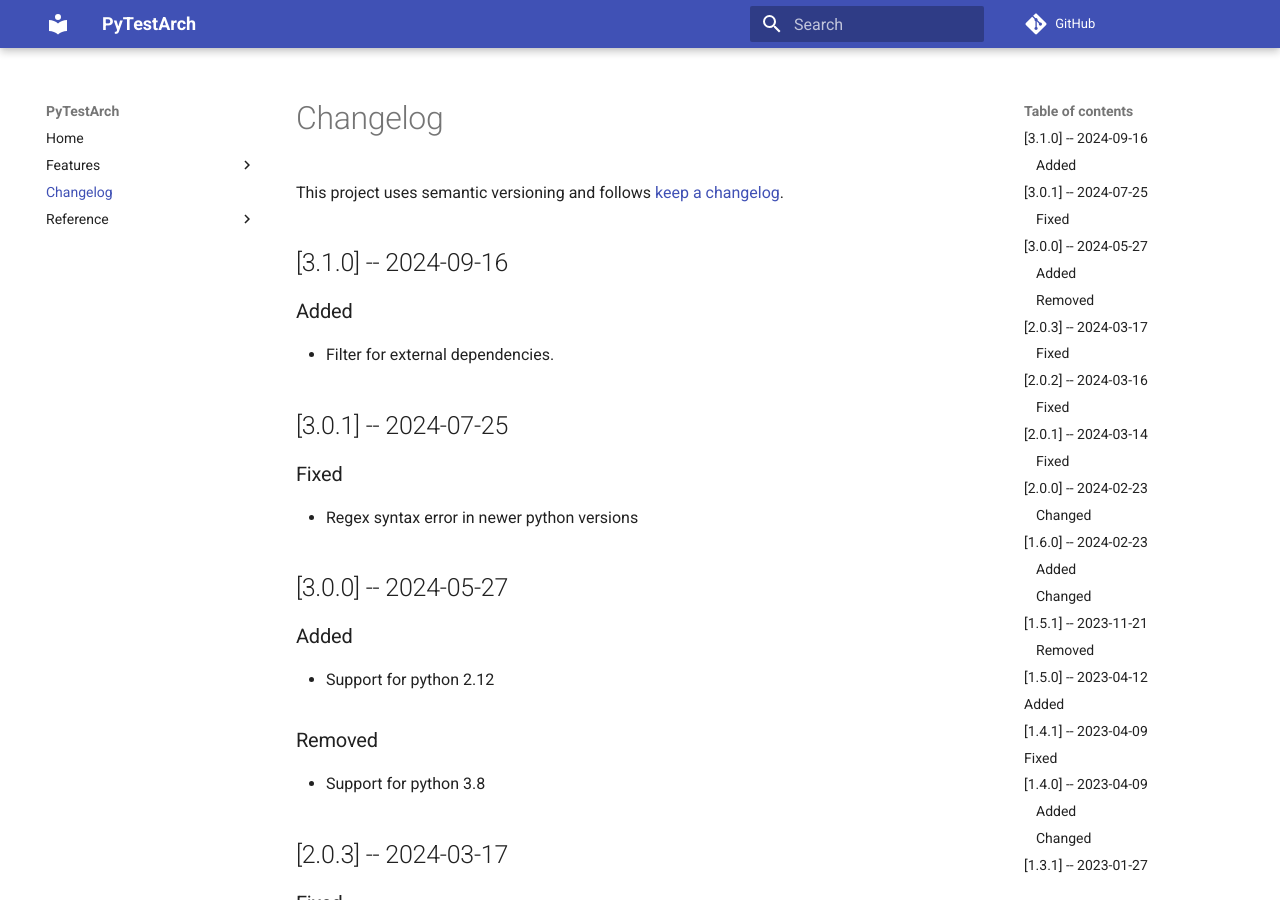
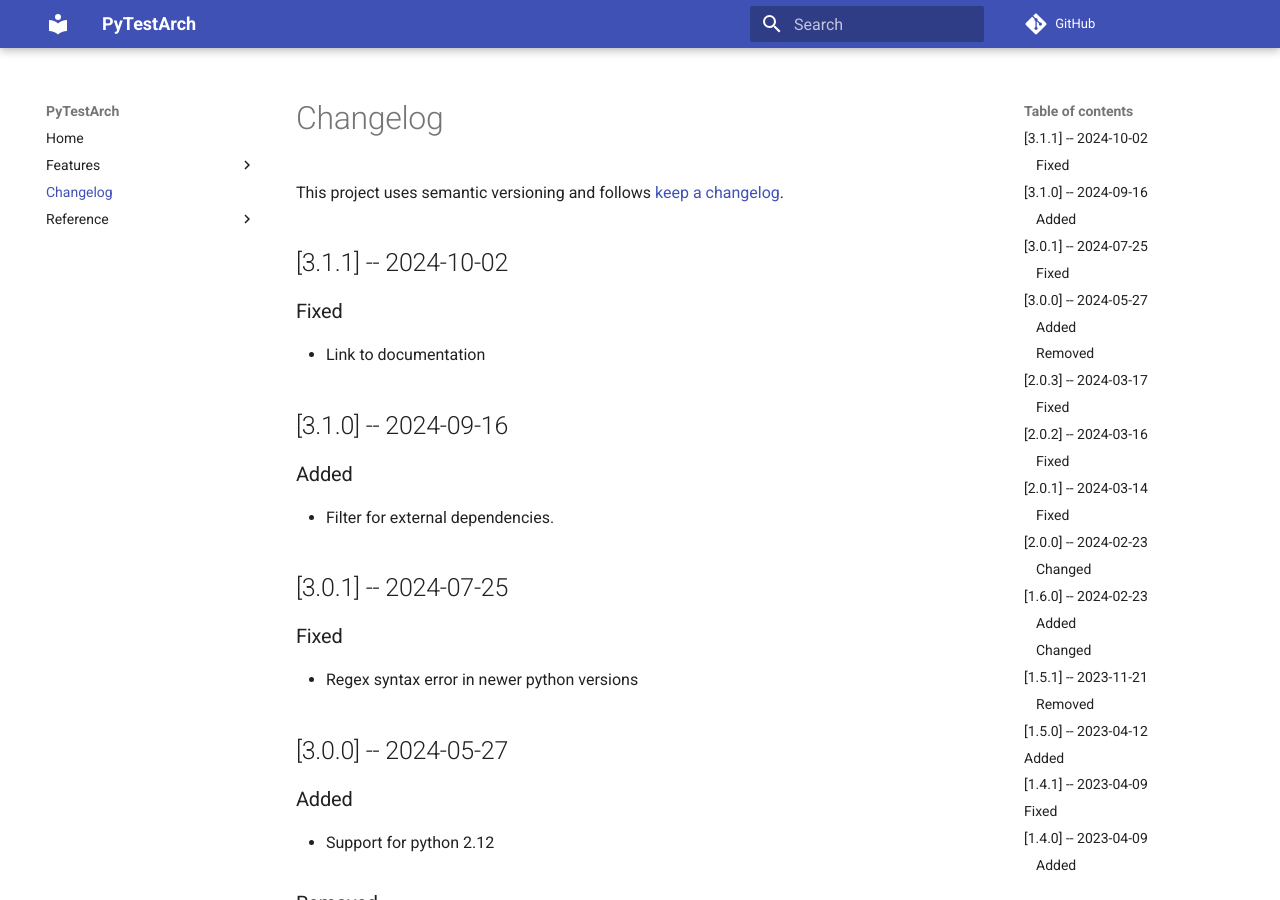
Before and after one commit to zyskarch/pytestarch, an MkDocs documentation site: the page built from docs/changelog.md, in a window 1280 px wide and 900 px high. Built offline with MkDocs 1.6.1 and Material for MkDocs 9.7.7, drawn with Linux system fonts in a browser that asks for light colours; comment, search, counter and statistics services are not loaded; the version menu is left out.

Commit message:
Release: Preparation.

```diff
--- a/docs/changelog.md
+++ b/docs/changelog.md
@@ -1,6 +1,10 @@
 # Changelog
 
 This project uses semantic versioning and follows [keep a changelog](https://keepachangelog.com).
+
+## [3.1.1] -- 2024-10-02
+### Fixed
+- Link to documentation
 
 ## [3.1.0] -- 2024-09-16
 ### Added
--- a/pyproject.toml
+++ b/pyproject.toml
@@ -1,6 +1,6 @@
 [tool.poetry]
 name = "PyTestArch"
-version = "3.1.0"
+version = "3.1.1"
 description = "Test framework for software architecture based on imports between modules"
 authors = ["zyskarch <zyskarch@gmail.com>"]
 maintainers = ["zyskarch <zyskarch@gmail.com>"]
```
